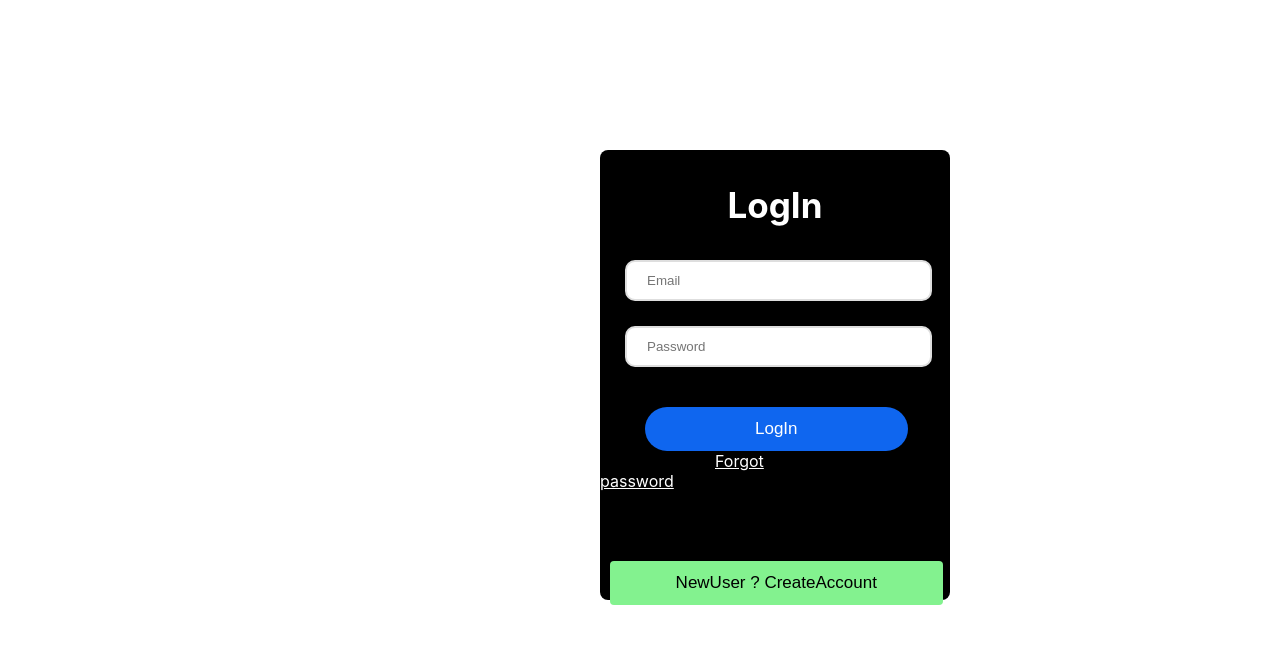
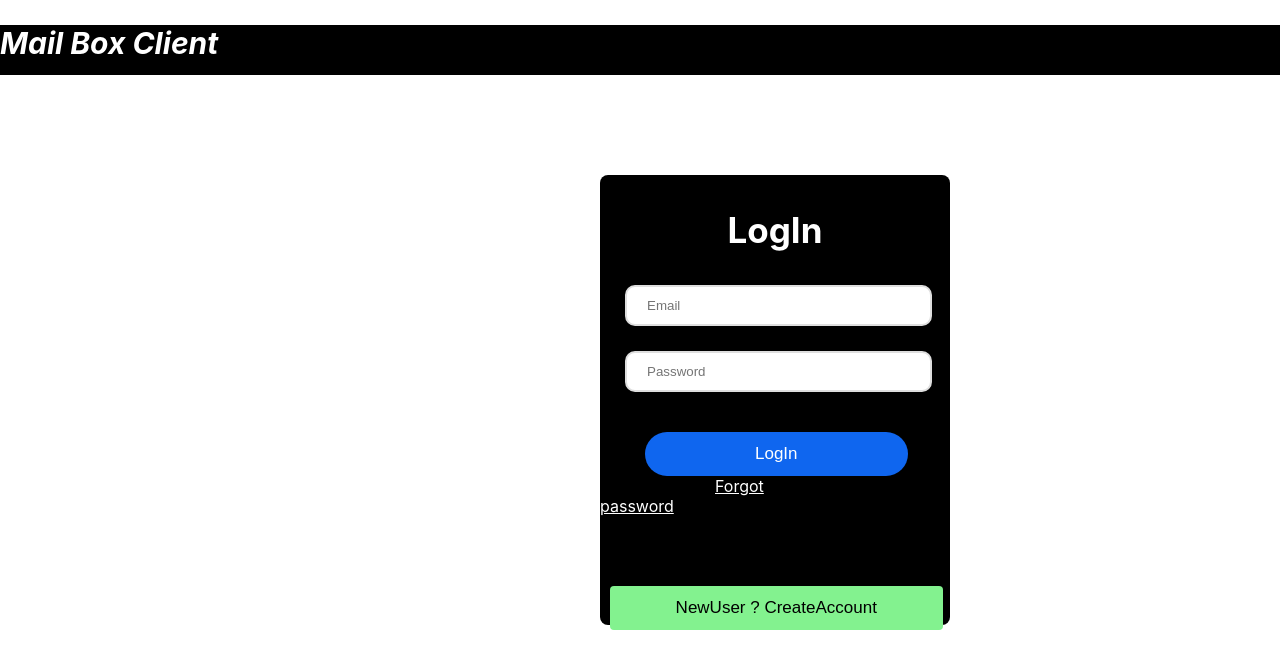
Before and after one commit to Manjulavignesh/MailBoxClient, a React (Create React App) app: page / in a window 1280 px wide. Shown: the top 668 px of the page. Built offline with nearby package versions, Linux system fonts and the light colour scheme.

Commit message:
LoginTDD

```diff
--- a/src/Components/Login.js
+++ b/src/Components/Login.js
@@ -1,5 +1,5 @@
 import { useRef, useState } from "react";
-import { Card } from "react-bootstrap";
+import { Card, Navbar } from "react-bootstrap";
 const Login = () => {
   const [newUser, setNewUser] = useState(false);
   const emailInput = useRef();
@@ -84,13 +84,18 @@ const Login = () => {
   };
   return (
     <div>
+        <div style={{background:"black",height:50,color:"white",fontSize:20,fontWeight:50}}>
+        <Navbar>
+        <h1 style={{fontFamily:"revert-layer",fontStyle:"italic"}}>Mail Box Client</h1>
+        </Navbar>
+        </div>
       <Card
         style={{
           background: "black",
           width: 350,
           height: 450,
           marginLeft: 600,
-          marginTop: 150,
+          marginTop: 100,
           borderRadius: "8px",
         }}
       >
```
Also changed, not shown: 1 other file (tests, documents, lock files or other folders).
